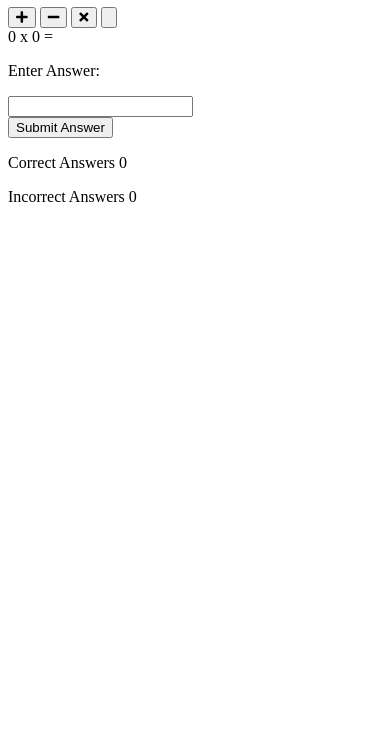
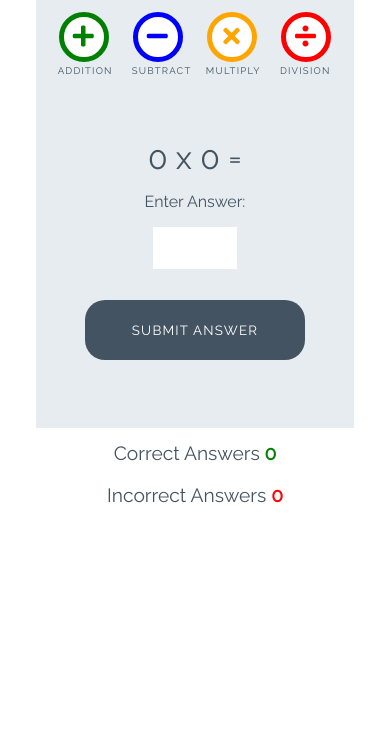
Before and after one commit to gregcotech007/love-maths, a plain HTML site: page index.html in a window 390 px wide. Shown: the part 112-844 px from the top of the page. Drawn offline with Linux system fonts and the light colour scheme.

Commit message:
Add styles for game

```diff
--- a/assets/css/style.css
+++ b/assets/css/style.css
@@ -0,0 +1,249 @@
+/* --------- Global style */
+
+body {
+    background-color: white;
+    font-family: "Raleway", sans-serif;
+    color: #445361;
+    text-align: center;
+}
+
+/* --------- Heading */
+.heading {
+    text-align: center;
+    font-size: 2.5rem;
+}
+.logo {
+    height: 40px;
+    padding-right: 5px;
+}
+
+/* --------- Game layout */
+.game-area {
+    background-color: #E6ECF0;
+    box-sizing: border-box;
+    width: 85%;
+    height: 65vh;
+    max-height: 450px;
+    max-width: 830px;
+    margin-left: auto;
+    margin-right: auto;
+    padding: 1%;
+}
+
+.question-area {
+    width: 50%;
+    font-size: 2rem;
+    margin: auto;
+    padding: 50px 0;
+}
+
+.question-area span {
+    padding: 0 15px;
+}
+
+.score-area {
+    margin: 5px auto;
+    width: 60%;
+    font-size: 1.2rem;
+}
+
+.controls-area {
+    width: 85%;
+    margin: 30px auto;
+}
+
+#score {
+    color: green;
+    font-weight: bold;
+}
+
+#incorrect {
+    color: red;
+    font-weight: bold;
+}
+
+.answer-message {
+    display: none;
+    font-size: 1rem;
+}
+
+#answer-box {
+    border: none;
+    color: #445361;
+    display: inline-block;
+    height: 40px;
+    width: 80px;
+    font-size: 1.2rem;
+}
+
+.scores {
+    display: inline-block;
+    padding: 25px;
+}
+
+/* --------- Buttons */
+.btn {
+    width: 220px;
+    height: 60px;
+    font-family: "Raleway", sans-serif;
+    text-transform: uppercase;
+    letter-spacing: 1.2px;
+    color: white;
+}
+
+.btn:focus {
+    outline: none;
+}
+
+.btn--big {
+    padding-top: 10px;
+    border-radius: 50%;
+    background-color: white;
+    border: 10px solid;
+    width: 100px;
+    height: 100px;
+    font-size: 3.2rem;
+    margin: 0 30px;
+    transition: all 0.5s;
+}
+
+.btn--big::after {
+    content: attr(data-type);
+    font-size: 1rem;
+    color: #445361;
+    position: relative;
+    left: -0.5em;
+}
+
+.btn--blue {
+    border-color: blue;
+    color: blue;
+}
+
+.btn--blue:active,
+.btn--blue:hover {
+    background-color: darkblue;
+    color: white;
+}
+
+.btn--orange {
+    border-color: orange;
+    color: orange;
+}
+
+.btn--orange:active,
+.btn--orange:hover {
+    background-color: darkorange;
+    color: white;
+}
+
+.btn--red {
+    border-color: red;
+    color: red;
+}
+
+.btn--red:active,
+.btn--red:hover {
+    background-color: darkred;
+    color: white;
+}
+
+.btn--green {
+    border-color: green;
+    color: green;
+}
+
+.btn--green:active,
+.btn--green:hover {
+    background-color: darkgreen;
+    color: white;
+}
+
+.btn--gray {
+    margin-top: 25px;
+    background-color: #445361;
+    border: 1px transparent;
+    border-radius: 20px;
+}
+
+.btn--gray:active,
+.btn--gray:hover {
+    background-color: #0d1013;
+}
+
+/* --------- Media queries */
+@media (max-width: 414px) {
+    .controls-area {
+        width: 100%;
+    }
+
+.btn--big {
+        margin: 0 10px;
+        padding: 5px;
+        border: 5px solid;
+        width: 50px;
+        height: 50px;
+        font-size: 1.5rem;
+    }
+
+.btn--big::after {
+        font-size: 0.6rem;
+        left: -0.7rem;
+    }
+
+.question-area {
+        padding: 10% 0;
+        width: 100%;
+    }
+
+.question-area span {
+        padding: 0;
+    }
+
+.answer-message {
+        display: block;
+    }
+
+#answer-box {
+        display: block;
+        margin: 0 auto;
+    }
+
+    .btn--gray {
+        margin-top: 0;
+    }
+
+.score-area {
+        width: 100%;
+    }
+
+.scores {
+        margin: 0.5em auto;
+        display: block;
+        padding: 5px;
+    }
+
+.heading {
+        font-size: 2rem;
+    }
+}
+
+@media (max-width: 320px) {
+    .game-area {
+        height: 70vh;
+    }
+
+.controls-area {
+        width: 75%;
+        margin: 10px auto;
+    }
+
+.btn--big {
+        margin: 10px 10px;
+    }
+
+    .question-area {
+        padding: 10px 0;
+    }
+
+}
--- a/index.html
+++ b/index.html
@@ -19,17 +19,17 @@
 
     <div class="game-area">
         <div class="controls-area">
-            <button class="btn btn--big btn--green">
+            <button data-type="addition" class="btn btn--big btn--green">
                 <i class="fas fa-plus"></i>
             </button>
-            <button class="btn btn--big btn--blue">
+            <button data-type="subtract" class="btn btn--big btn--blue">
                 <i class="fas fa-minus"></i>
             </button>
-            <button class="btn btn--big btn--orange">
+            <button data-type="multiply" class="btn btn--big btn--orange">
                 <i class="fas fa-times"></i>
             </button>
-            <button class="btn btn--big btn--red">
-                <i class="fas fa-devide"></i>
+            <button data-type="division" class="btn btn--big btn--red">
+                <i class="fas fa-divide"></i>
             </button>
         </div>
         <div class="question-area">
@@ -40,7 +40,7 @@
             <p class="answer-message">Enter Answer:</p>
             <input id="answer-box" type="number">
         </div>
-        <button class="btn btn--gray">Submit Answer</button>
+        <button data-type="submit" class="btn btn--gray">Submit Answer</button>
     </div>
 
     <div class="score-area">
```
